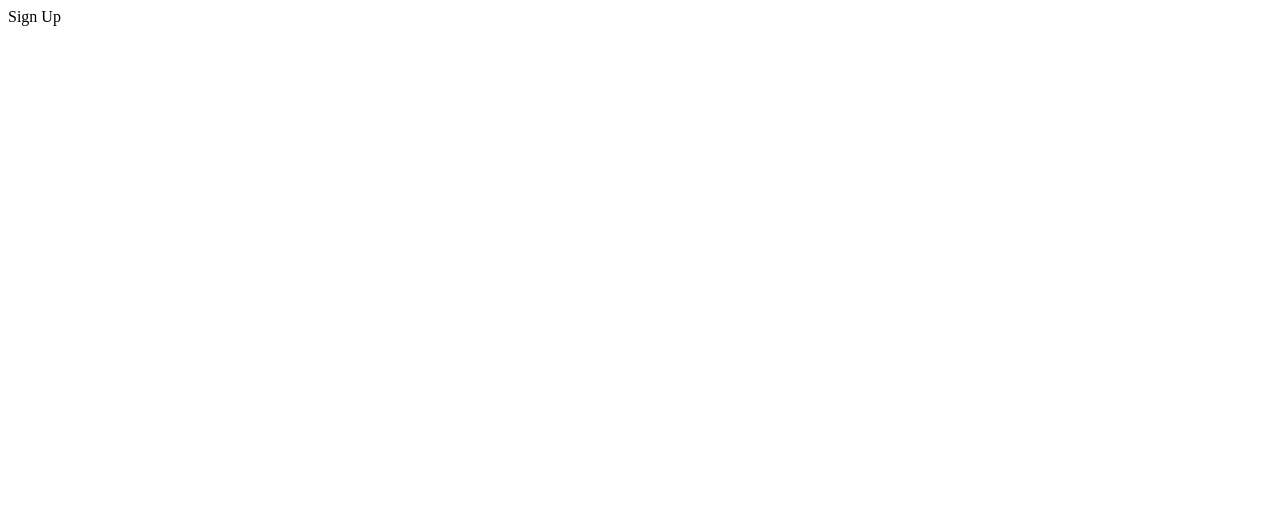
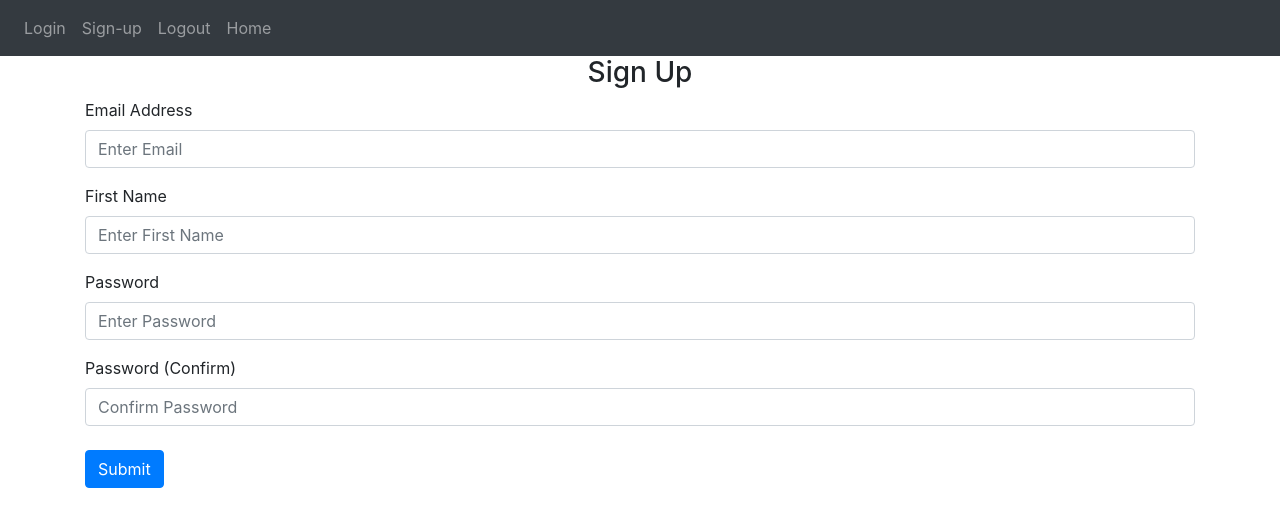
Before and after one commit to justfrankie/script, a Flask app: page /sign-up in a window 1280 px wide. Before the commit the part shown is almost empty. Shown: the top 527 px of the page. Run offline with Flask 2, Linux system fonts and the light colour scheme; some libraries are stand-ins or nearby versions.

Commit message:
added signup page interface

```diff
--- a/website/auth.py
+++ b/website/auth.py
@@ -1,15 +1,15 @@
-from flask import Blueprint
+from flask import Blueprint, render_template
 
 auth = Blueprint('auth', __name__)
 
 @auth.route('/login')
 def login():
-    return "<h1>Login</h1>"
+    return render_template("login.html", boolean=True)
 
 @auth.route('/logout')
 def logout():
-    return "<p>Logout</p>"
+    return "<p>logout</p>"
 
 @auth.route('/sign-up')
 def sign_up():
-    return "<p>Sign Up</p>"
+    return render_template("sign_up.html")
--- a/website/templates/base.html
+++ b/website/templates/base.html
@@ -32,10 +32,12 @@
           <a class="nav-item nav-link" id="login" href="/login">Login</a>
           <a class="nav-item nav-link" id="signUp" href="/sign-up">Sign-up</a>
           <a class="nav-item nav-link" id="logout" href="/logout">Logout</a>
-              <a class="nav-item nav-link" id="home" href="/home">Home</a>
+          <a class="nav-item nav-link" id="home" href="/">Home</a>
         </div>
       </div>
     </nav>
+
+    <div class="container">{% block content %} {% endblock content %}</div>
     <script
       src="https://code.jquery.com/jquery-3.2.1.slim.min.js"
       integrity="sha384-KJ3o2DKtIkvYIK3UENzmM7KCkRr/rE9/Qpg6aAZGJwFDMVNA/GpGFF93hXpG5KkN"
@@ -57,5 +59,4 @@
       src="{{ url_for('static', filename='index.js') }}"
     ></script>
   </body>
-
 </html>
--- a/website/templates/home.html
+++ b/website/templates/home.html
@@ -1 +1,3 @@
-{% extends "base.html" %} {% block title %}Changed{% endblock %}
+{% extends "base.html" %} {% block title %}Home{% endblock %} {%block content%}
+<h1>This is the home page</h1>
+{% endblock %}
--- /dev/null
+++ b/website/templates/login.html
@@ -0,0 +1,3 @@
+{% extends "base.html" %} {% block title %}Login{% endblock %} {%block content%}
+<h1>This is the Login page</h1>
+{% endblock %}
--- /dev/null
+++ b/website/templates/sign_up.html
@@ -0,0 +1,28 @@
+{% extends "base.html" %} {% block title %}Sign Up{% endblock %} {%block
+content%}
+<form method="POST">
+<h3 align="center">Sign Up</h3>
+<div class="form-group">
+    <label for="email">Email Address</label>
+    <input type="email" class="form-control" id="email" name="email" placeholder="Enter Email"/>
+</div>
+<div class="form-group">
+    <label for="firstName">First Name</label>
+    <input type="text" class="form-control" id="firstName" name="firstName" placeholder="Enter First Name"/>
+</div>
+
+<div class="form-group">
+    <label for="password1">Password</label>
+    <input type="password" class="form-control" id="password1" name="password1" placeholder="Enter Password"/>
+</div>
+
+<div class="form-group">
+    <label for="password2">Password (Confirm)</label>
+    <input type="password" class="form-control" id="password2" name="password2" placeholder="Confirm Password"/>
+
+<br/>
+<button type="submit" class="btn btn-primary">Submit</button>
+</div>
+</form>
+</form>
+{% endblock %}
```
Lines whose indentation alone changed are shown as unchanged.
